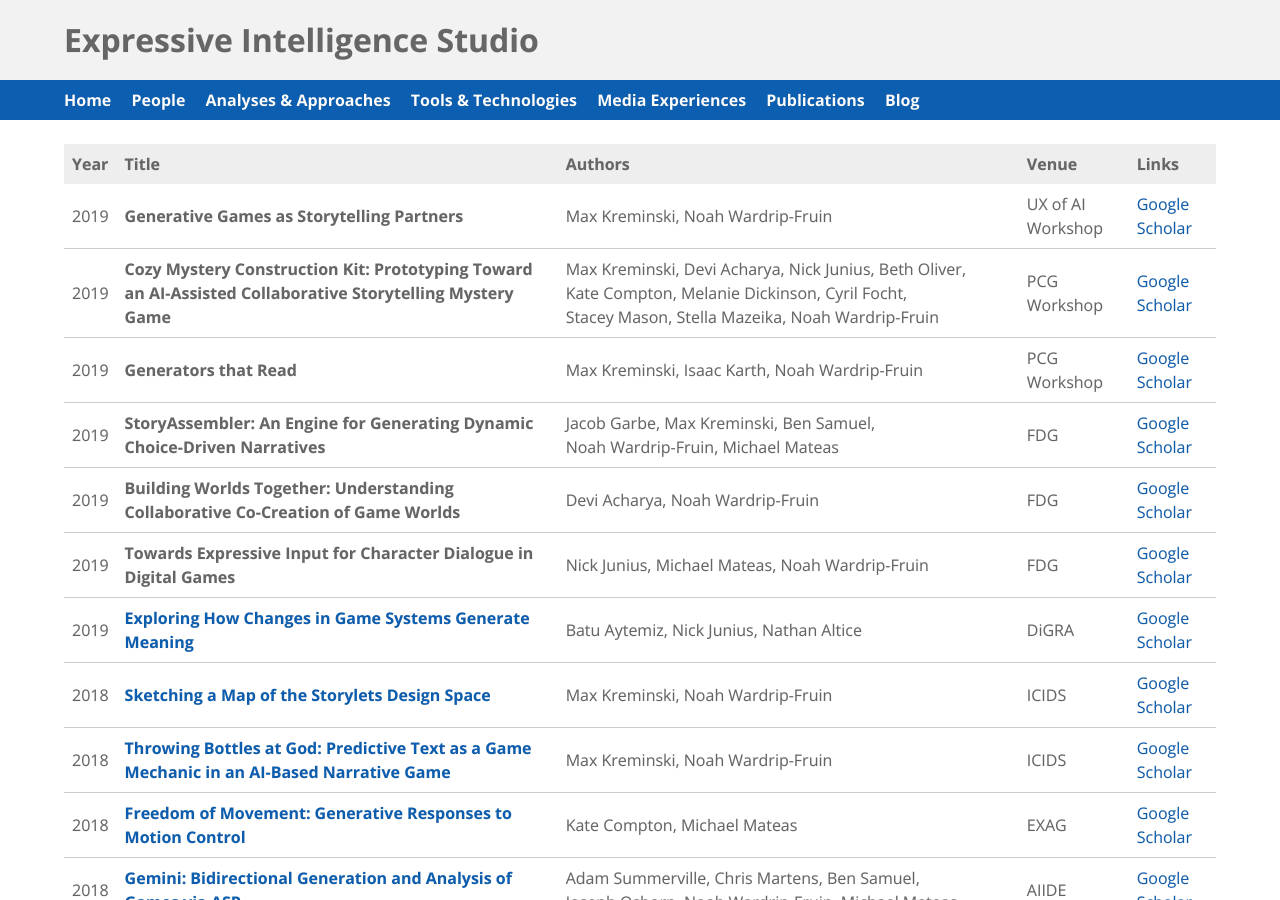
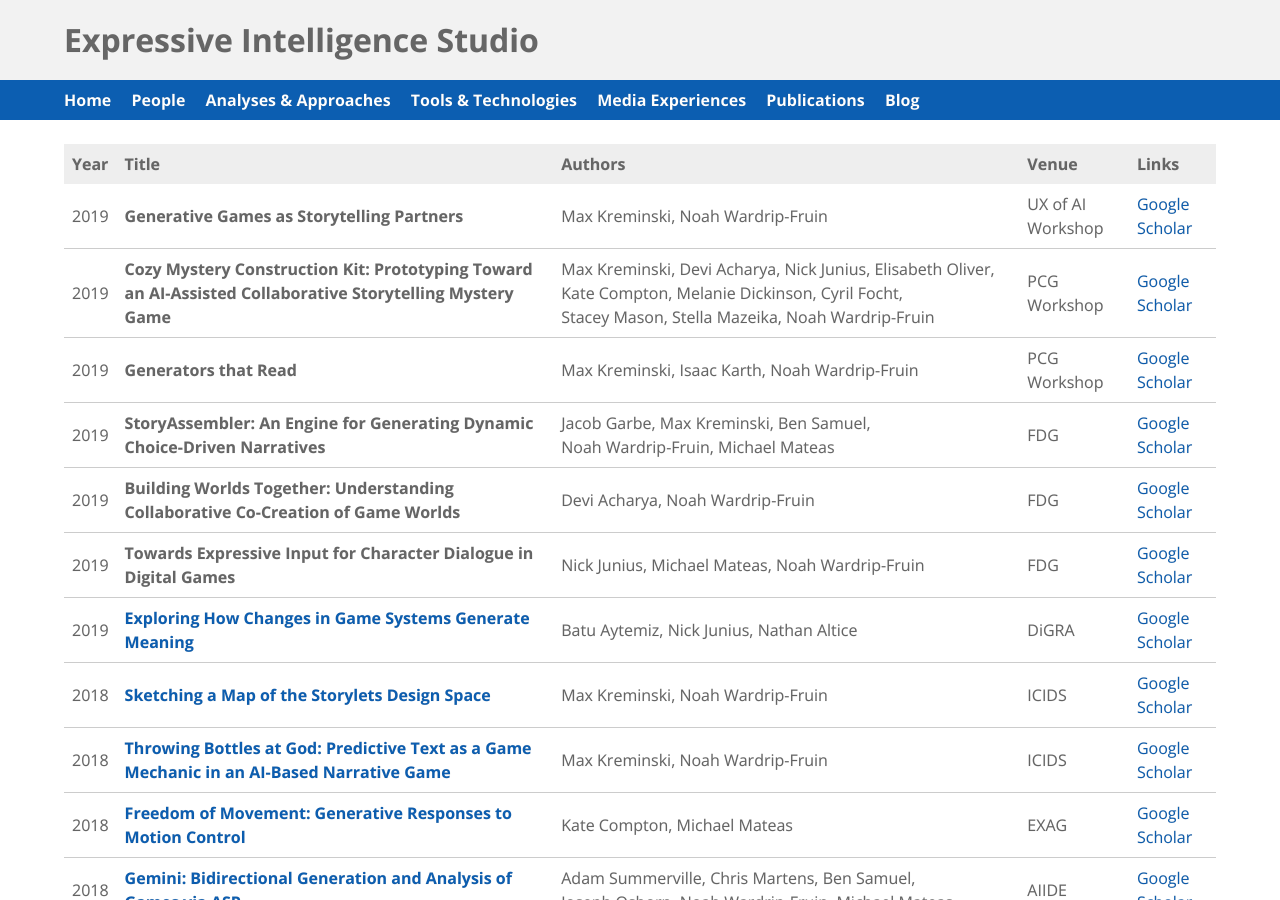
Before and after one commit to ExpressiveIntelligence/expressiveintelligence.github.io, a Jekyll site: the page built from publications/index.html, in a window 1280 px wide and 900 px high. Built offline with Jekyll 4.4.1, drawn with Linux system fonts in a browser that asks for light colours.

Commit message:
Fix authors for cozy mystery paper

```diff
--- a/_data/publications.json
+++ b/_data/publications.json
@@ -10,7 +10,7 @@
 {
   "title": "Cozy Mystery Construction Kit: Prototyping Toward an AI-Assisted Collaborative Storytelling Mystery Game",
   "url": "",
-  "authors": ["Max Kreminski", "Devi Acharya", "Nick Junius", "Beth Oliver", "Kate Compton", "Melanie Dickinson", "Cyril Focht", "Stacey Mason", "Stella Mazeika", "Noah Wardrip-Fruin"],
+  "authors": ["Max Kreminski", "Devi Acharya", "Nick Junius", "Elisabeth Oliver", "Kate Compton", "Melanie Dickinson", "Cyril Focht", "Stacey Mason", "Stella Mazeika", "Noah Wardrip-Fruin"],
   "year": "2019",
   "venue": "PCG Workshop",
   "venue_long": "Workshop on Procedural Content Generation"
```
Also changed, not shown: 1 other file.
